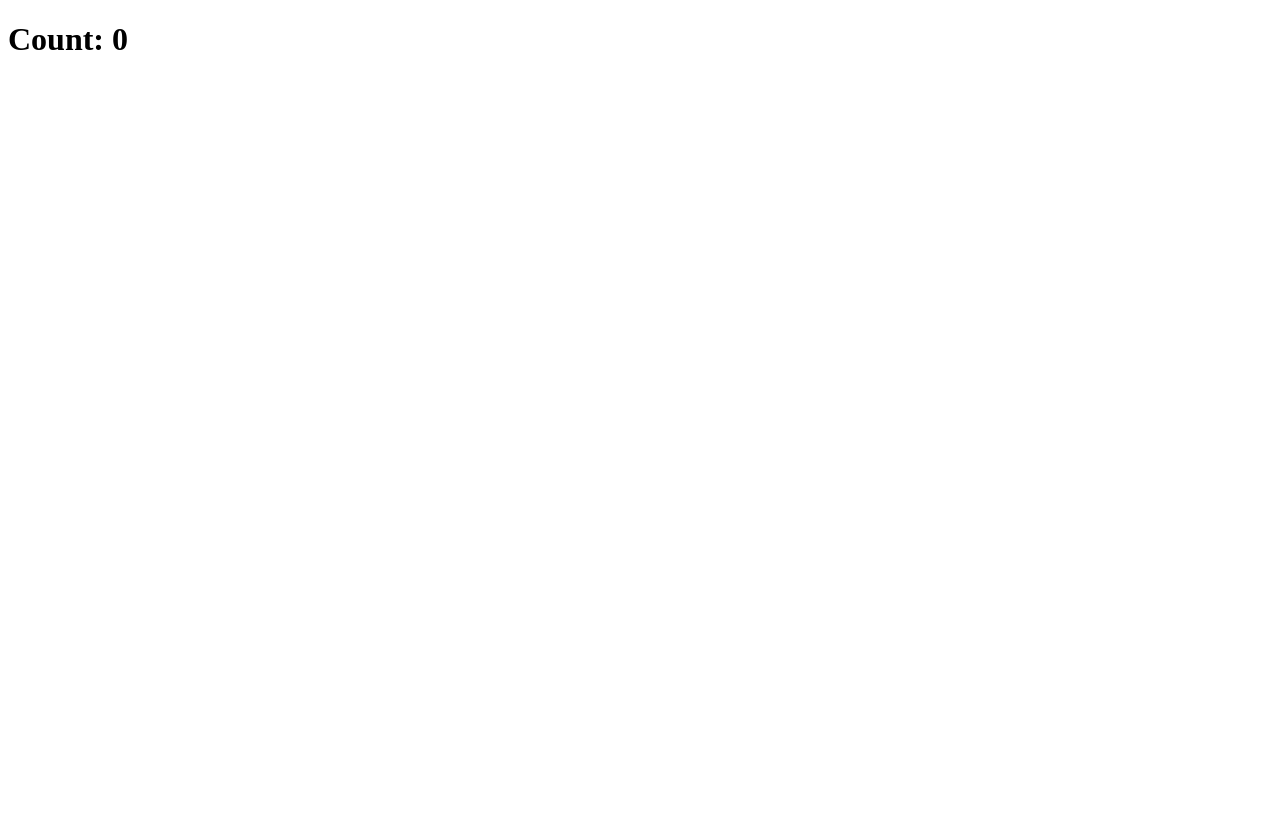
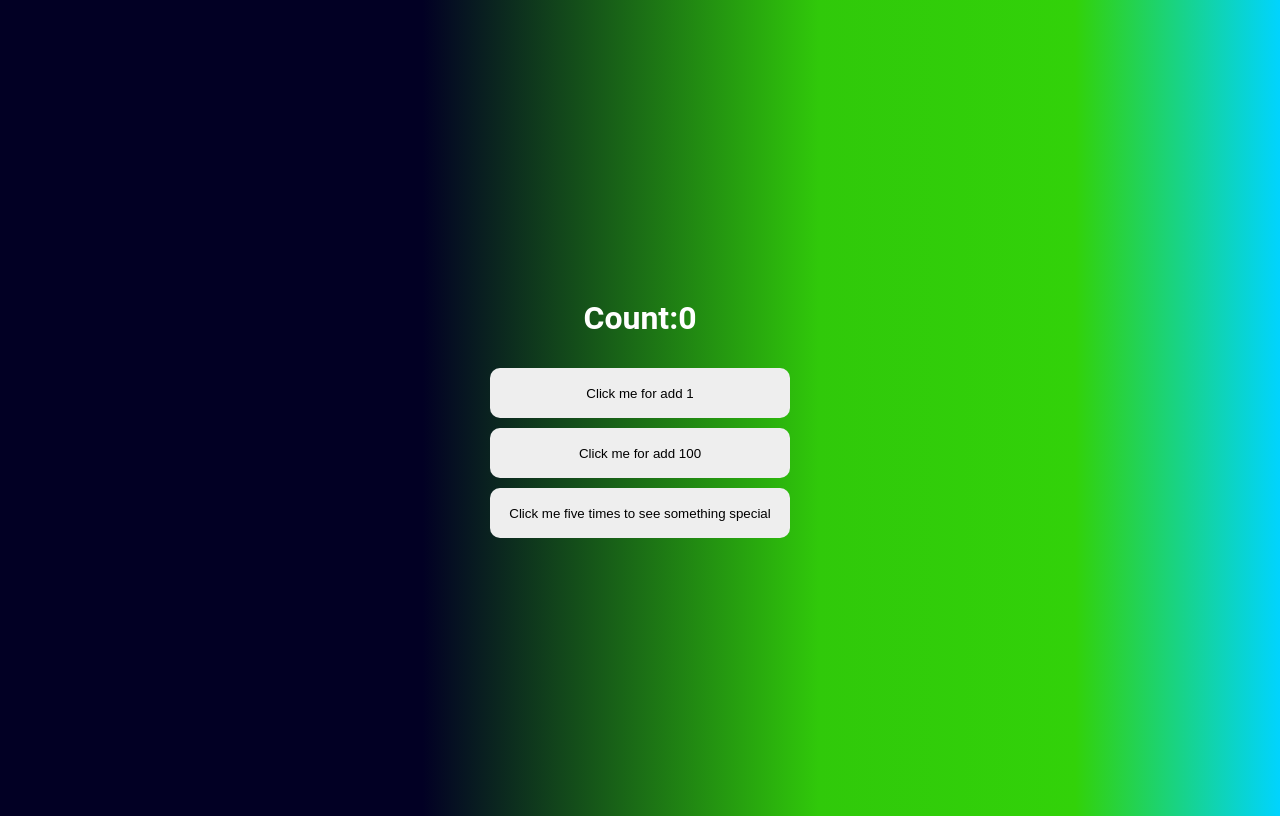
Before and after one commit to mate-academy/react_counter, a React (Create React App) app: page / in a window 1280 px wide. Built offline with nearby package versions, Linux system fonts and the light colour scheme; the HTML template or start-up script is replaced by a standard one.

Commit message:
solution

```diff
--- a/src/App.scss
+++ b/src/App.scss
@@ -1 +1,39 @@
-// styles go here
+body {
+  display: flex;
+  align-items: center;
+  flex-direction: column;
+  justify-content: center;
+  min-height: 100vh;
+  font-family: 'Roboto', sans-serif;
+  background: linear-gradient(90deg, rgba(2,0,36,1) 33%, rgba(48,201,10,1) 64%, rgba(50,210,9,1) 84%, rgba(0,212,255,1) 100%);
+}
+
+.App {
+  display: flex;
+  flex-direction: column;
+  align-items: center;
+  gap: 10px;
+
+  &__title {
+    text-align: center;
+
+    color: #fff;;
+  }
+
+  &__button {
+    width: 300px;
+    height: 50px;
+
+    background-color: #eee;
+
+    outline: none;
+    border: none;
+    border-radius: 10px;
+
+    transition: transform 0.3s;
+  }
+
+  &__button:hover {
+    transform: scale(1.2);
+  }
+}
--- a/src/App.tsx
+++ b/src/App.tsx
@@ -1,18 +1,73 @@
-import React from 'react';
+import { Component } from 'react';
 import './App.scss';
 
-class App extends React.Component {
-  addOne = () => {};
+type State = {
+  count: number;
+};
 
-  add100 = () => {};
+class Counter extends Component<{}, State> {
+  state: State = {
+    count: 0,
+  };
 
-  increase = () => {};
+  addOne = () => {
+    this.setState((state) => ({
+      count: state.count + 1,
+    }));
+  };
+
+  add100 = () => {
+    this.setState((state) => ({
+      count: state.count + 100,
+    }));
+  };
+
+  increase = () => {
+    this.setState((state) => {
+      if (state.count % 5 === 0) {
+        this.add100();
+      }
+
+      this.addOne();
+    });
+  };
 
   render() {
+    const { count } = this.state;
+
     return (
-      <h1>Count: 0</h1>
+      <div className="App">
+        <h1
+          className="App__title"
+        >
+          Count:
+          {count}
+        </h1>
+
+        <button
+          type="button"
+          onClick={this.addOne}
+          className="App__button"
+        >
+          Click me for add 1
+        </button>
+        <button
+          type="button"
+          onClick={this.add100}
+          className="App__button"
+        >
+          Click me for add 100
+        </button>
+        <button
+          type="button"
+          onClick={this.increase}
+          className="App__button"
+        >
+          Click me five times to see something special
+        </button>
+      </div>
     );
   }
 }
 
-export default App;
+export default Counter;
```
